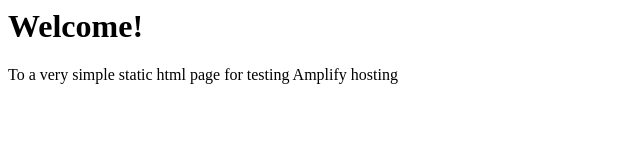
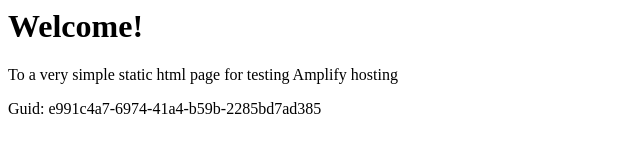
Before and after one commit to aws-aemilia-cmh/Github-PR-Commit-Integration-Test-DoNotTouch-v1-prod-us-east-2, a website: page src/index.html in a window 1280 px wide. Shown: the whole page, without its empty margins (0-640 px from the left). Drawn offline with Linux system fonts and the light colour scheme.

Commit message:
commit from integ tests

```diff
--- a/src/index.html
+++ b/src/index.html
@@ -1,3 +1,5 @@
+
+
 <html lang="en">
 
 <head>
@@ -10,6 +12,6 @@
 <body>
     <h1>Welcome!</h1>
     <p>To a very simple static html page for testing Amplify hosting</p>
-</body>
+    <p>Guid: e991c4a7-6974-41a4-b59b-2285bd7ad385</p></body>
 
 </html>
```
